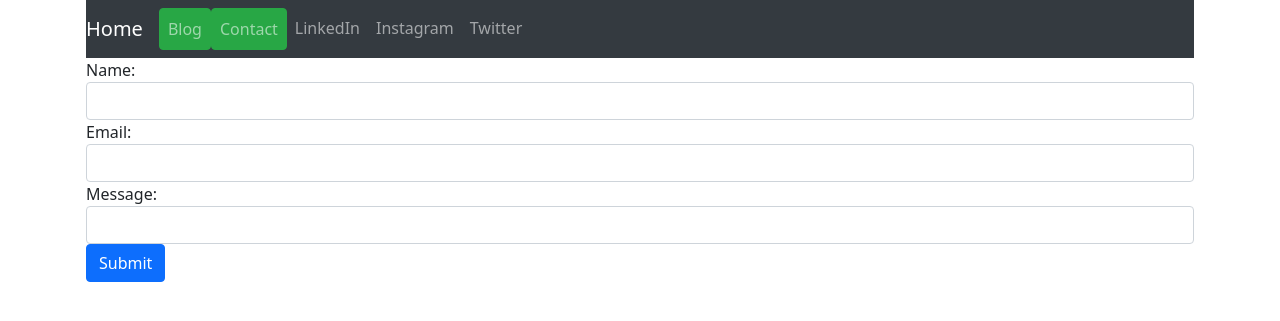
After one commit to khasbin/Personal-portfolio-django3, a Django app: page /contact/ in a window 1280 px wide. The commit adds this page. Shown: the top 321 px of the page. Run offline with Django 3.2, Linux system fonts and the light colour scheme; some libraries are stand-ins or nearby versions.

Commit message:
Contact added

```diff
--- a/blog/templates/blog/blog.html
+++ b/blog/templates/blog/blog.html
@@ -6,11 +6,11 @@
         blog{{counting.count|pluralize}}</h3>
     <br>
     {% for a in contexts %}
-    <a href="{% url 'blog:detail' a.id %}">
+    <a href="{% url 'blog:detail' a.id %}" target = '_blank'>
         <h2 class="text-left text-success ">{{a.title}}</h2>
     </a>
     <h6 class="text-left text-primary">{{a.date|date:'j M Y'}}</h6>
-    <p class="strong">{{a.description|truncatechars:50|safe}}</p>
+    <p class="strong">{{a.description|safe|escape|truncatechars:50}}</p>
     {% endfor %}
 </div>
 {% endblock %}
--- a/blog/templates/blog/detail.html
+++ b/blog/templates/blog/detail.html
@@ -1,4 +1,7 @@
+{% extends 'portfolio/base.html' %}
+{% block content %}
 <h1>{{ thing.title }}</h1>
 <p>
-{{thing.description}}
+{{thing.description|safe|escape}}
 </p>
+{% endblock %}
--- a/personal_portfolio/settings.py
+++ b/personal_portfolio/settings.py
@@ -37,6 +37,7 @@ INSTALLED_APPS = [
     'django.contrib.sessions',
     'django.contrib.messages',
     'django.contrib.staticfiles',
+    'phonenumber_field',
     'portfolio',
     'blog',
 ]
--- a/personal_portfolio/urls.py
+++ b/personal_portfolio/urls.py
@@ -18,12 +18,12 @@ from django.urls import path,include
 from portfolio import views
 from django.conf.urls.static import static
 from django.conf import settings
-from portfolio import views
 
 urlpatterns = [
     path('admin/', admin.site.urls),
     path('',views.home, name = "home"),
     path('blog/', include('blog.urls')),
+    path('contact/',views.contact, name= 'contact'),
 ]
 
 urlpatterns += static(settings.MEDIA_URL,document_root = settings.MEDIA_ROOT)
--- a/portfolio/admin.py
+++ b/portfolio/admin.py
@@ -1,6 +1,8 @@
 from django.contrib import admin
 from .models import Project
+from .models import Contact
 
 # Register your models here
 
 admin.site.register(Project)
+admin.site.register(Contact)
--- /dev/null
+++ b/portfolio/static/portfolio/contact.js
@@ -0,0 +1,3 @@
+document.getElementById("submitted").addEventListener("clicked",function(){
+    document.getElementById("click").innerHTML = "Your message have been submitted";
+});
--- a/portfolio/templates/portfolio/base.html
+++ b/portfolio/templates/portfolio/base.html
@@ -4,6 +4,10 @@
 
     <head>
         <meta charset="utf-8">
+        <link rel="apple-touch-icon" sizes="180x180" href={% static "portfolio/apple-touch-icon.png" %}>
+        <link rel="icon" type="image/png" sizes="32x32" href={% static "portfolio/favicon-32x32.png" %}>
+        <link rel="icon" type="image/png" sizes="16x16" href= {% static "portfolio/favicon-16x16.png" %}>
+        <link rel="manifest" href={% static "portfolio/site.webmanifest" %}>
         <meta name="viewport" content="width=device-width, initial-scale=1, shrink-to-fit=no">
         <link rel="stylesheet" href="https://stackpath.bootstrapcdn.com/bootstrap/5.0.0-alpha1/css/bootstrap.min.css"
             integrity="sha384-r4NyP46KrjDleawBgD5tp8Y7UzmLA05oM1iAEQ17CSuDqnUK2+k9luXQOfXJCJ4I" crossorigin="anonymous">
@@ -16,13 +20,14 @@
                 -o-background-size: cover;
                 background-size: cover;
             }
+
         </style>
     </head>
 
     <body>
-        <div class="container-fluid container-lg container-md container-sm">
-            <nav class="navbar nav navbar-expand-lg navbar-expand-md navbar-expand-sm navbar-dark bg-dark">
-                <a class="navbar-brand" href="{%url 'home' %}">Asbin</a>
+        <div class="container container-lg container-md container-sm">
+            <nav class="navbar navbar-expand-lg navbar-expand-md navbar-expand-sm navbar-dark bg-dark">
+                <a class="navbar-brand" href="{%url 'home' %}">Home</a>
                 <button class="navbar-toggler" data-toggle="collapse" type="button" data-target="#navcollpase">
                     <span class="navbar-toggler-icon"></span>
                 </button>
@@ -30,6 +35,9 @@
                     <ul class="navbar-nav mr-auto">
                         <li class="nav-item active">
                             <a href="{% url 'blog:all_blogs' %}" class="nav-link btn btn-success">Blog</a>
+                        </li>
+                        <li class="nav-item active">
+                            <a href="{% url 'contact' %}" class="nav-link btn btn-success">Contact</a>
                         </li>
                         <li class="nav-item">
                             <a href="https://www.linkedin.com/in/asbin-khatiwada-21433aa2/" target="_blank"
--- /dev/null
+++ b/portfolio/templates/portfolio/contact.html
@@ -0,0 +1,18 @@
+{% extends 'portfolio/base.html' %}
+{% block body %}
+{% load static %}
+
+<form action = "{% url 'contact' %}"  method = "POST">
+    {% csrf_token %}
+   <label for = "na_me">Name: </label>
+   <input type = "text" name = "name" id = "na_me" class = "form-control">
+   <label for = "em_ail">Email: </label>
+   <input type = "text" name = "email" id = "em_ail" class = "form-control">
+   <label for = "mess_age">Message:  </label>
+   <input type = "text" name = "message"  id = "mess_age"class = "form-control">
+   <input type = "submit" class = "btn btn-primary" id = "submitted" name = "submit" />
+</form>
+<br>
+<h3 class = "strong" id = "clicked"> </h3>
+<script src = "{% static 'portfolio/contact.js' %}"></script>
+{% endblock %}
--- a/portfolio/views.py
+++ b/portfolio/views.py
@@ -1,8 +1,20 @@
 from django.shortcuts import render
 from django.http import HttpResponse
 from .models import Project
+from .models import Contact
 # Create your views here.
 
 def home(request):
     projects = Project.objects.all()
     return render(request,'portfolio/portfolio.html', {'projects':projects})
+
+
+def contact(request):
+    if request.method == "POST":
+        name = request.POST['name']
+        email = request.POST['email']
+        message = request.POST['message']
+        ins = Contact(name= name,email = email,message = message)
+        ins.save()
+
+    return render(request, 'portfolio/contact.html')
```
Also changed, not shown: portfolio/models.py (+9 -0 lines), db.sqlite3, portfolio/migrations/0004_contact.py (added), portfolio/migrations/0005_remove_contact_phone_num.py (added).
